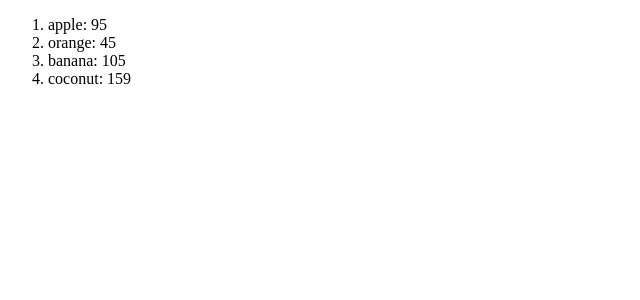
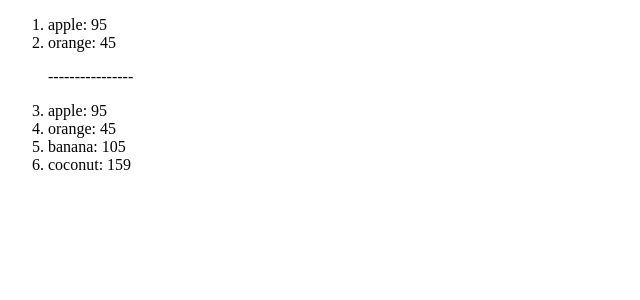
Before and after one commit to Delta-ReFz/ReactPractice, a React (Vite) app: page / in a window 1280 px wide. Shown: the top 300 px of the page, without its empty margins (0-640 px from the left). Built offline with nearby package versions, Linux system fonts and the light colour scheme.

Commit message:
filter calories

```diff
--- a/src/List.jsx
+++ b/src/List.jsx
@@ -12,11 +12,13 @@ function List() {
 
     //fruits.sort((a,b) => a.calories - b.calories); //NUMERICAL ORDER
 
+    const lowCalFruits = fruits.filter(fruit => fruit.calories < 100);
 
+    const listItems = lowCalFruits.map(lowCalFruit => <li key = {lowCalFruit.id}>{lowCalFruit.name}: {lowCalFruit.calories}</li>)
 
-    const listItems = fruits.map(fruit => <li key = {fruit.id}>{fruit.name}: {fruit.calories}</li>)
+    const listItems2 = fruits.map(fruit => <li key = {fruit.id}>{fruit.name}: {fruit.calories}</li>)
 
-    return(<ol>{listItems}</ol>);
+    return(<ol>{listItems}<p>----------------</p>{listItems2}</ol>);
 
 }
 
```
